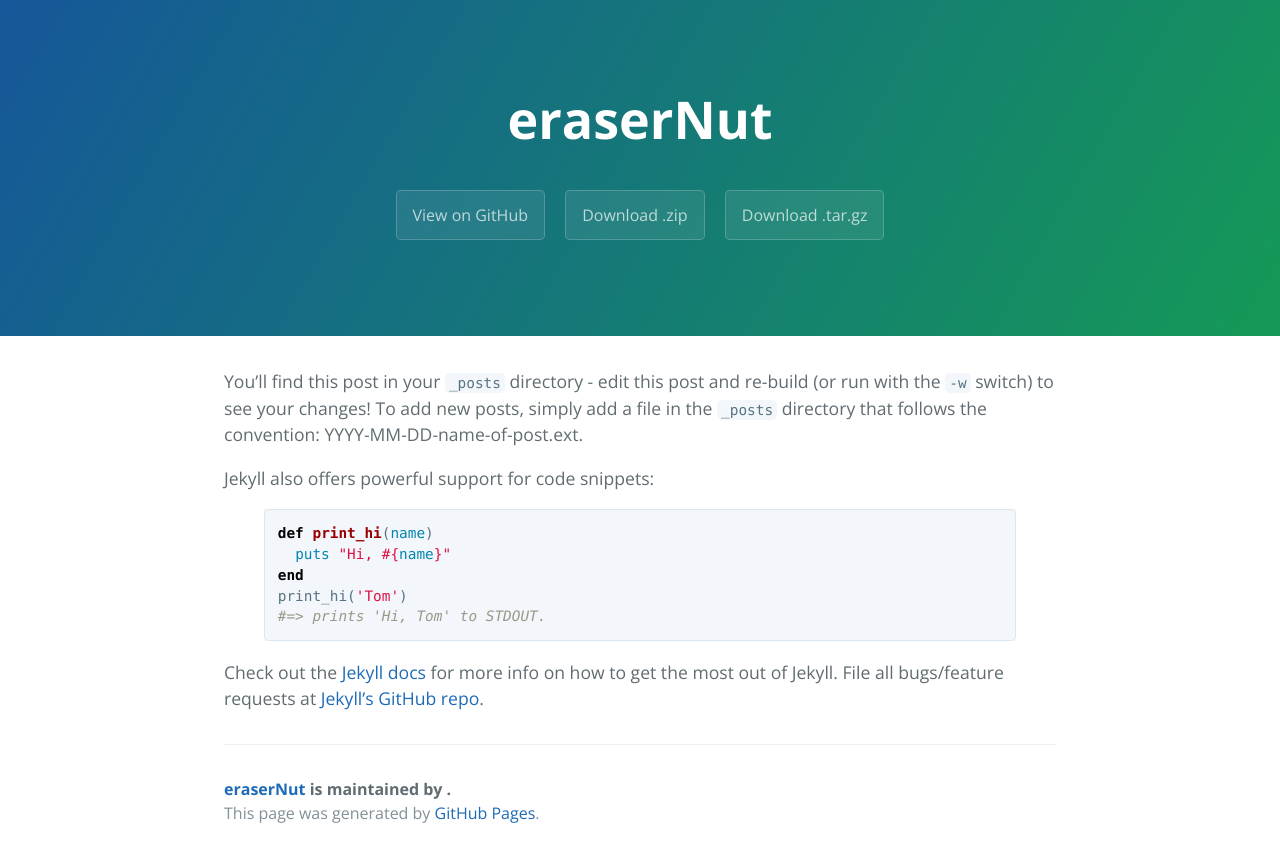
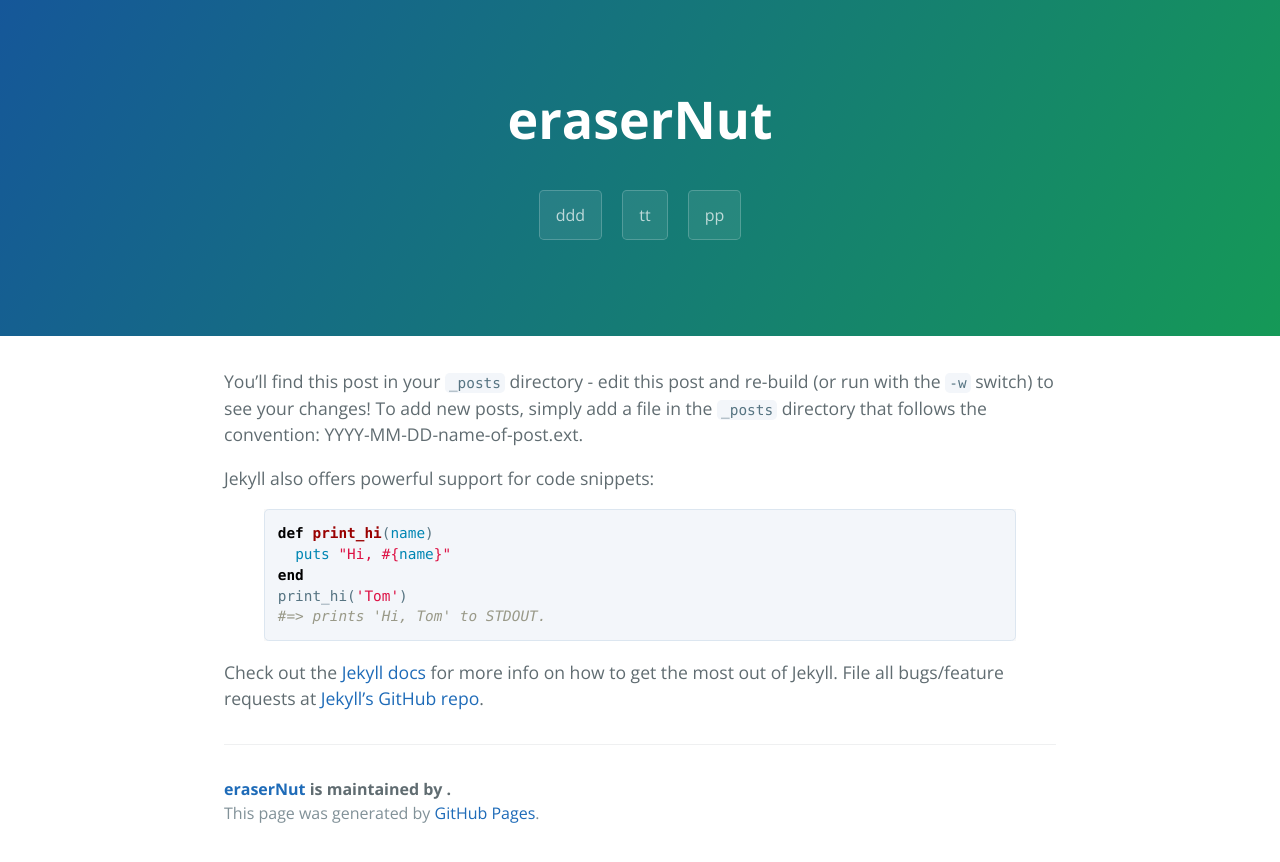
Before and after one commit to eraserNut/eraserNut.github.io, a Jekyll site: the page built from _posts/2016-02-12-sample-content.markdown, in a window 1280 px wide. Shown: the top 862 px of the page. Built offline with Jekyll 4.4.1, drawn with Linux system fonts in a browser that asks for light colours.

Commit message:
Update page-header.html

```diff
--- a/_includes/page-header.html
+++ b/_includes/page-header.html
@@ -1,7 +1,7 @@
 <section class="page-header">
   <h1 class="project-name">{{ site.title }}</h1>
   <h2 class="project-tagline">{{ site.tagline }}</h2>
-  <a href="#" class="btn">View on GitHub</a>
-  <a href="#" class="btn">Download .zip</a>
-  <a href="#" class="btn">Download .tar.gz</a>
+  <a href="https://www.baidu.com/" class="btn">ddd</a>
+  <a href="https://www.baidu.com/" class="btn">tt</a>
+  <a href="https://www.baidu.com/" class="btn">pp</a>
 </section>
```
